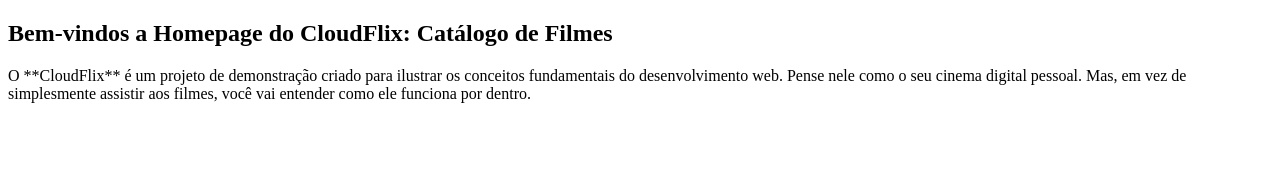
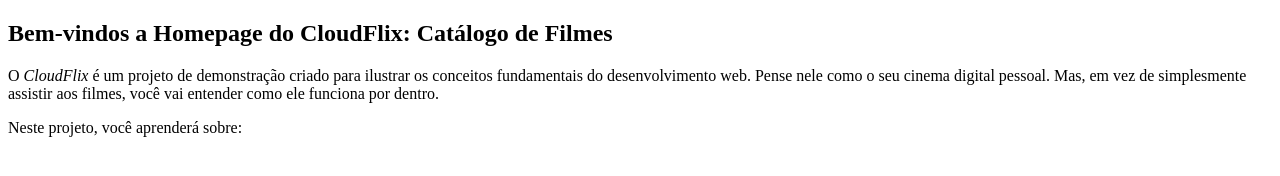
Before and after one commit to matheuscgalina/ara0062-cloudflix-quarta-tt, a plain HTML site: page index.html in a window 1280 px wide. Drawn offline with Linux system fonts and the light colour scheme.

Commit message:
Primeiro commit

```diff
--- a/index.html
+++ b/index.html
@@ -6,19 +6,14 @@
     <title>Sitezin</title>
 </head>
 <body>
-    <header>
-
-    </header>
-
-    <nav>
-
-
-    </nav>
 
     <main>
         <h2>Bem-vindos a Homepage do CloudFlix: Catálogo de Filmes</h2>
         <p>
-            O **CloudFlix** é um projeto de demonstração criado para ilustrar os conceitos fundamentais do desenvolvimento web. Pense nele como o seu cinema digital pessoal. Mas, em vez de simplesmente assistir aos filmes, você vai entender como ele funciona por dentro.
+            O <em>CloudFlix</em> é um projeto de demonstração criado para ilustrar os conceitos fundamentais do desenvolvimento web. Pense nele como o seu cinema digital pessoal. Mas, em vez de simplesmente assistir aos filmes, você vai entender como ele funciona por dentro.
+        </p>
+        <p>
+            Neste projeto, você aprenderá sobre:
         </p>
 
     </main>
```
